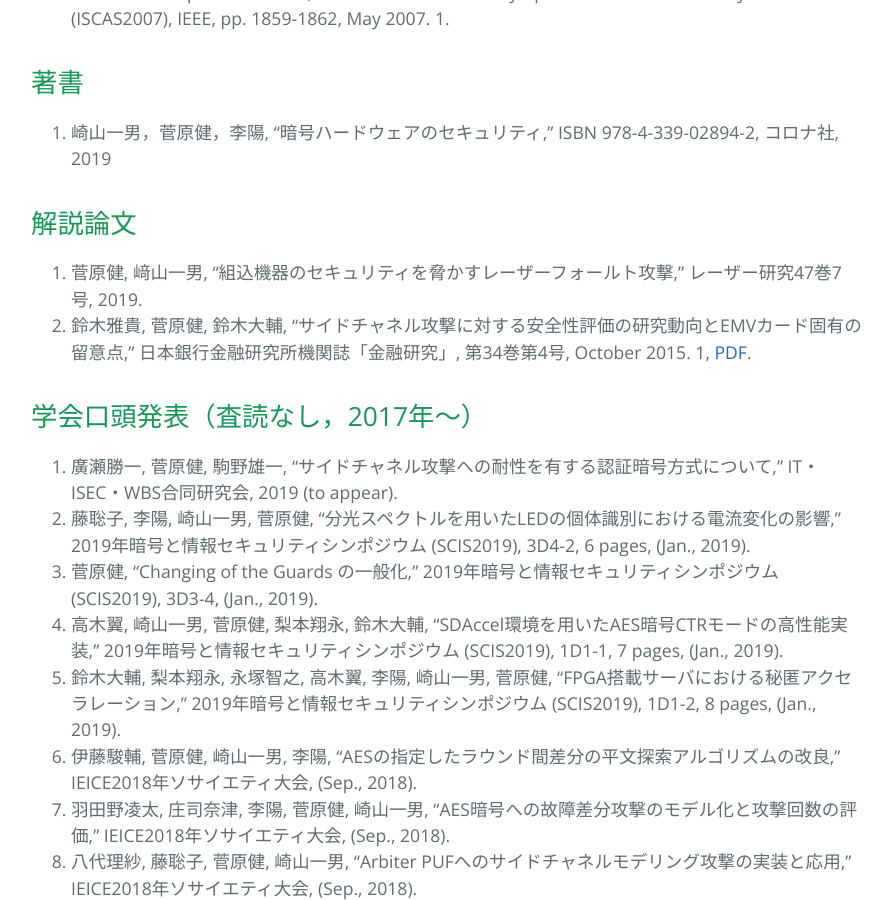
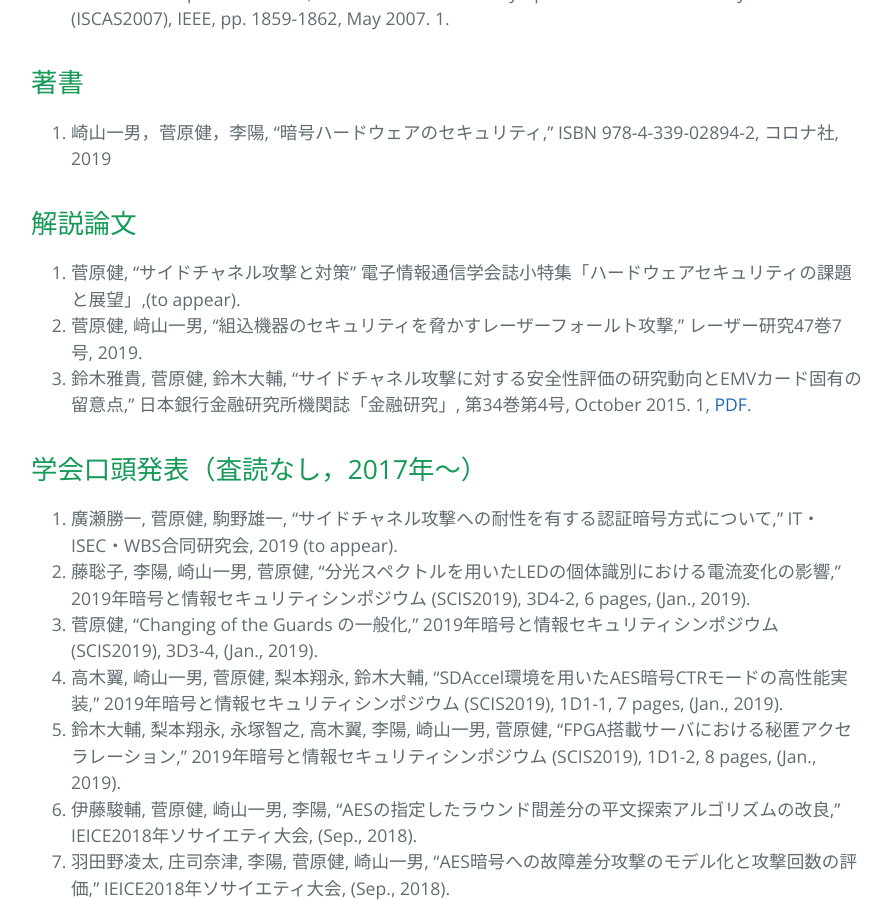
Before and after one commit to sugawara-bbbb/weblab, a Jekyll site: the page built from publication.md, in a window 1280 px wide and 900 px high, scrolled down 5124 px. Shown: the whole window, without its empty margins (193-1085 px from the left). Built offline with Jekyll 4.4.1, drawn with Linux system fonts in a browser that asks for light colours; our own code applies the rules of GitHub Pages for plain Markdown files.

Commit message:
研究成果を追加

```diff
--- a/publication.md
+++ b/publication.md
@@ -76,8 +76,9 @@ layout: default
 
 ## 解説論文
 
-1.	菅原健, 﨑山一男, “組込機器のセキュリティを脅かすレーザーフォールト攻撃,” レーザー研究47巻7号, 2019.
-1.	鈴木雅貴, 菅原健, 鈴木大輔, “サイドチャネル攻撃に対する安全性評価の研究動向とEMVカード固有の留意点,” 日本銀行金融研究所機関誌「金融研究」, 第34巻第4号, October 2015. 1, [PDF](https://www.imes.boj.or.jp/research/papers/japanese/kk34-4-6.pdf).
+1. 菅原健, "サイドチャネル攻撃と対策" 電子情報通信学会誌小特集「ハードウェアセキュリティの課題と展望」,(to appear).
+1. 菅原健, 﨑山一男, “組込機器のセキュリティを脅かすレーザーフォールト攻撃,” レーザー研究47巻7号, 2019.
+1. 鈴木雅貴, 菅原健, 鈴木大輔, “サイドチャネル攻撃に対する安全性評価の研究動向とEMVカード固有の留意点,” 日本銀行金融研究所機関誌「金融研究」, 第34巻第4号, October 2015. 1, [PDF](https://www.imes.boj.or.jp/research/papers/japanese/kk34-4-6.pdf).
 
 ## 学会口頭発表（査読なし，2017年〜）
 
```
